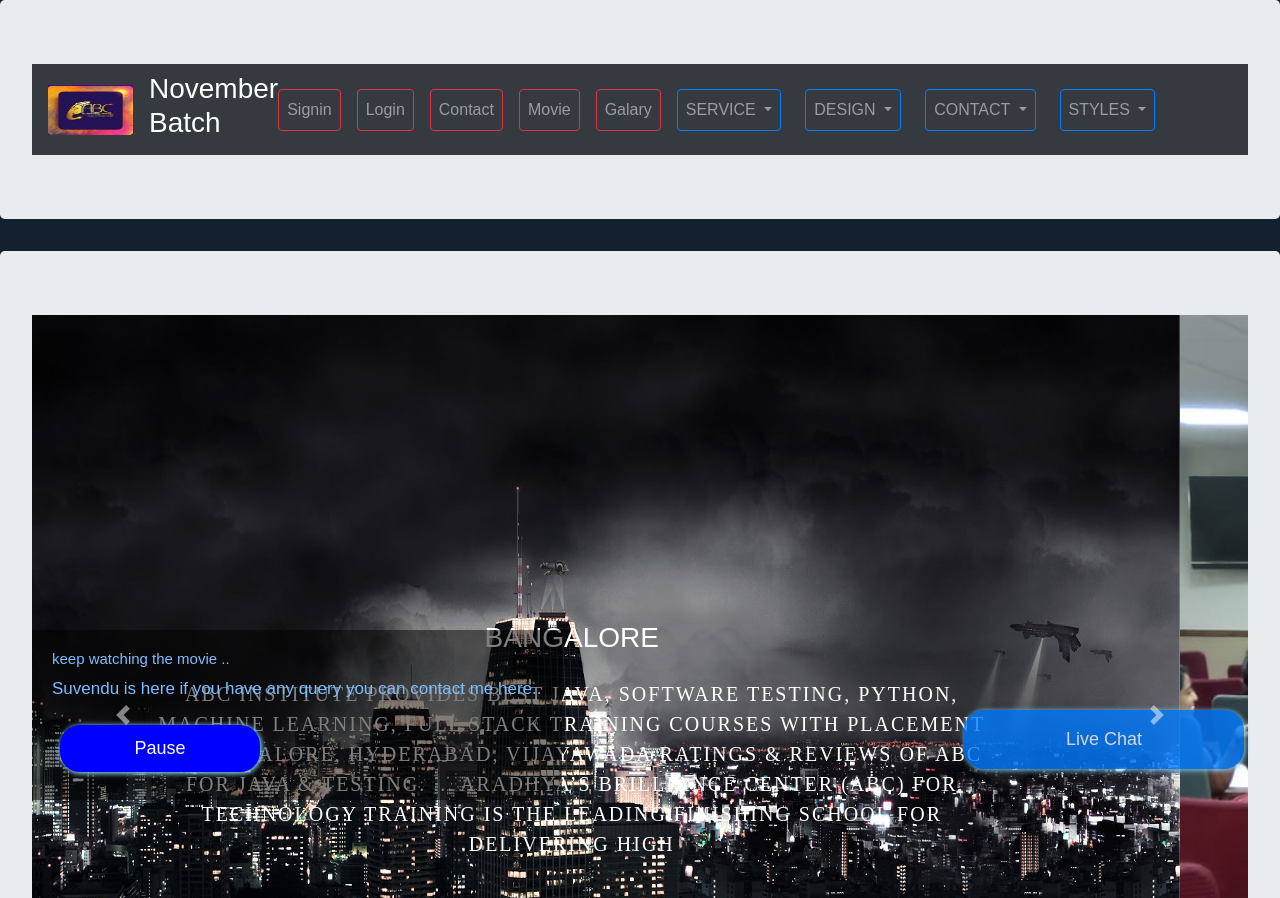
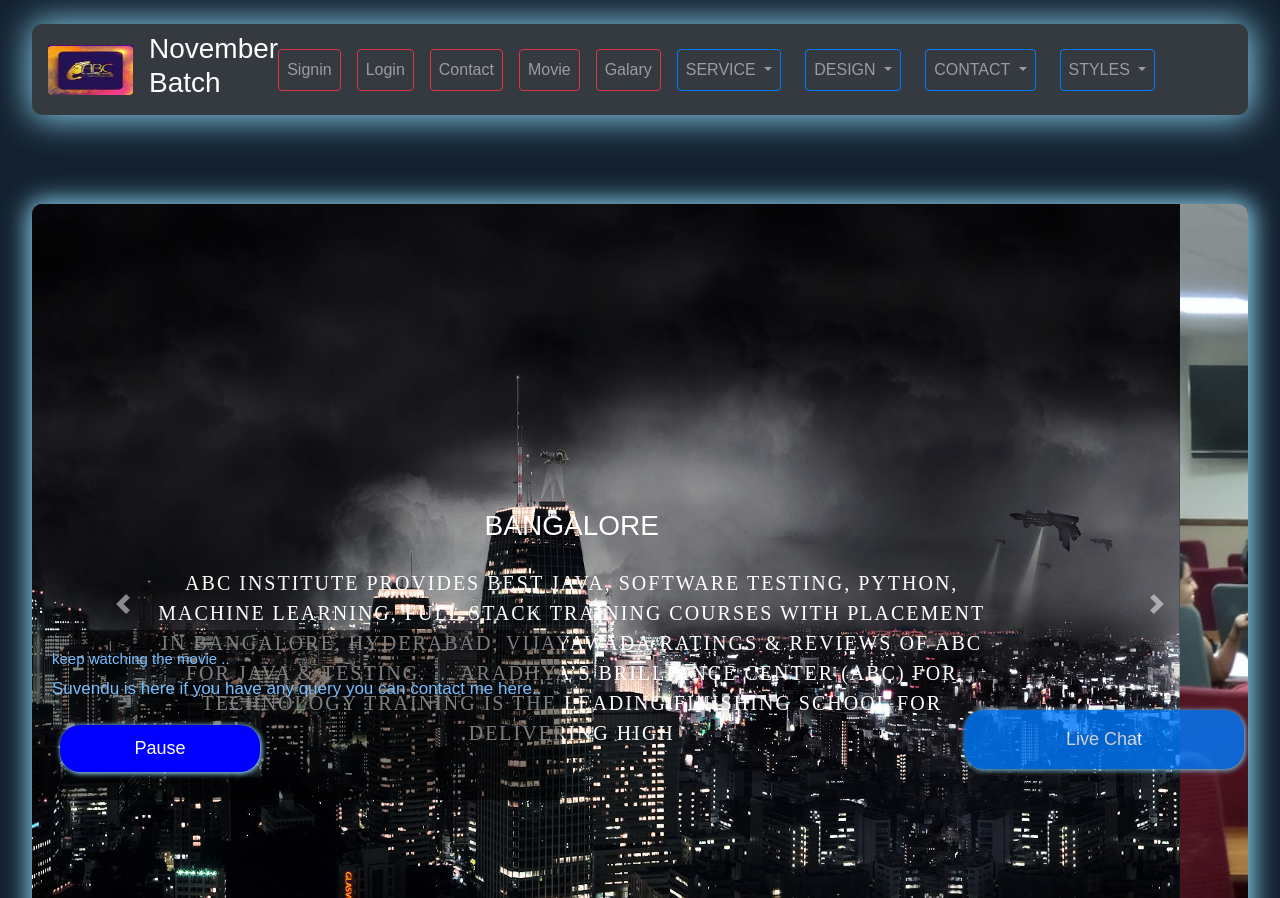
Before and after one commit to SUVENDU125/suvenduabc.github.io, a plain HTML site: page index.html in a window 1280 px wide. Shown: the top 898 px of the page. Drawn offline with nearby package versions, Linux system fonts and the light colour scheme.

Commit message:
add jumbotron
add jumbotron...

```diff
--- a/info.css
+++ b/info.css
@@ -8,7 +8,26 @@
     width: 100%;
     height: 100%;
   }
-.bss{
+  .bss{
   	width: 100%;
   	height: 250px ! important;
   }
+  .carousel-inner{
+    margin: 0px ! important;
+    box-shadow: 1px 1px 25px 5px skyblue ! important;
+    border-radius: 10px;
+    margin-top: -20px !important;
+}
+.jumbotron{
+  background-color: #13212f;
+}
+#navv{
+  height: 100px ! important;
+  background-color: #13212f;
+}
+#nvnv{
+  margin-top: -40px !important;
+  width: 100%;
+  box-shadow: 1px 1px 35px 3px skyblue ! important;
+  border-radius: 10px;
+}
```
